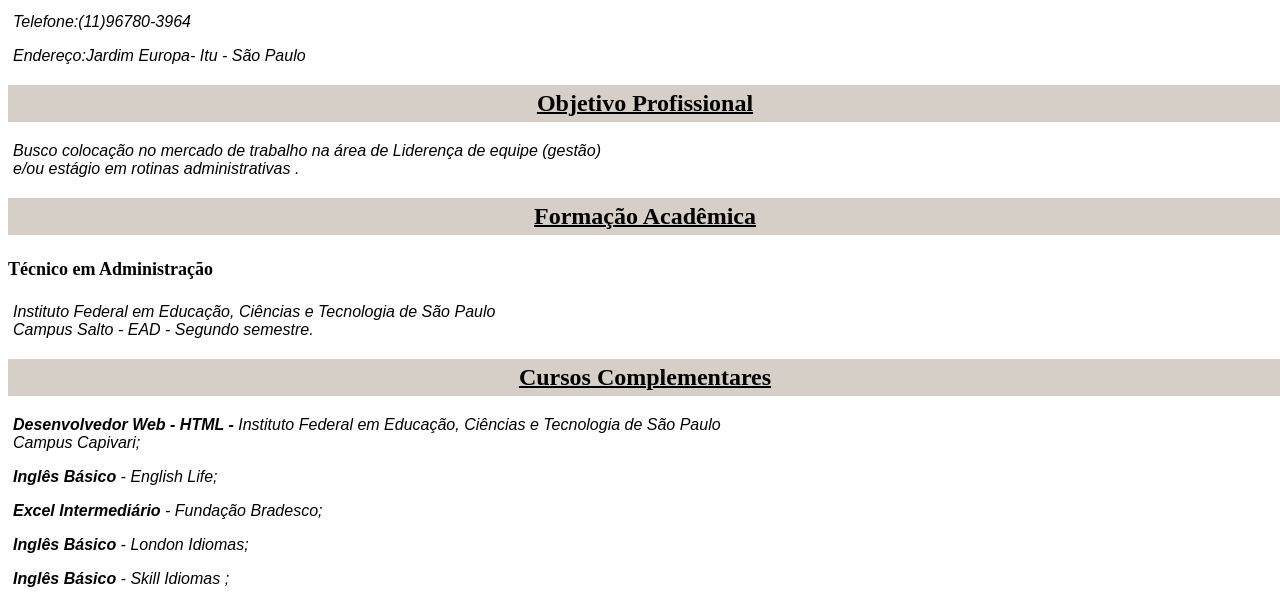
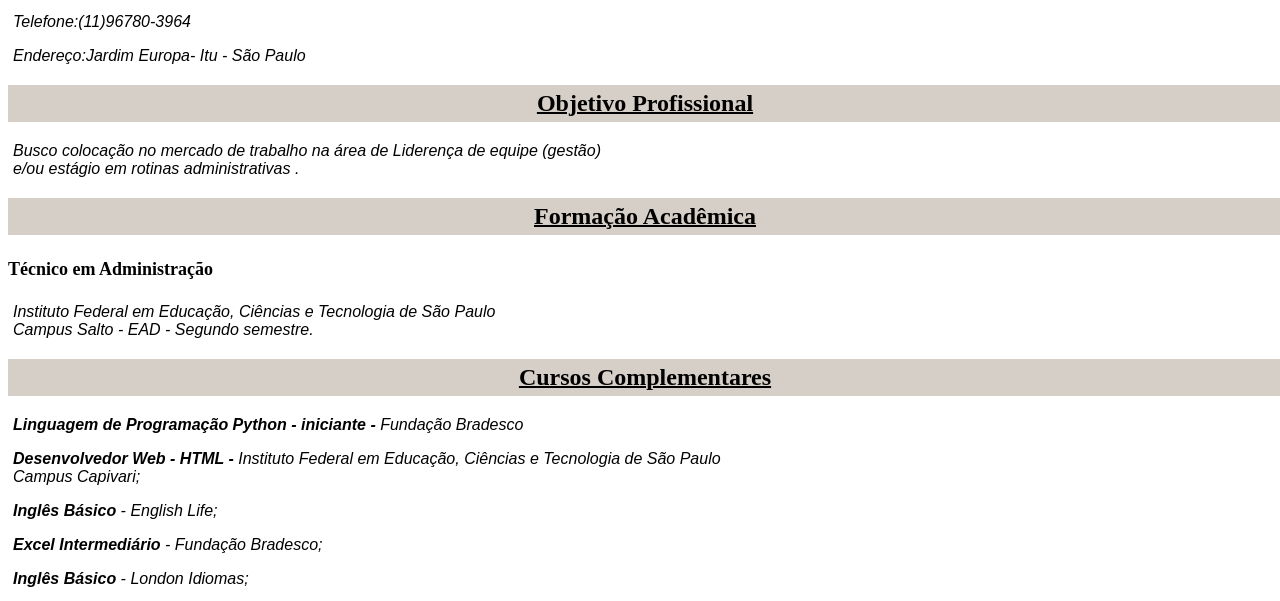
Before and after one commit to leticiaalvesdasilva/Curriculo, a plain HTML site: page index.html in a window 1280 px wide. Shown: the part 101-702 px from the top of the page. Drawn offline with Linux system fonts and the light colour scheme.

Commit message:
add mais um curso complementar

```diff
--- a/index.html
+++ b/index.html
@@ -29,6 +29,12 @@
         </p>
 
         <H2>Cursos Complementares</H2>
+
+        <p><strong>Linguagem de Programação Python - iniciante - </strong>
+           Fundação Bradesco
+            <br>
+        </p>
+
         <p><strong>Desenvolvedor Web - HTML -</strong>
             Instituto Federal em Educação, Ciências e Tecnologia de São Paulo
             <br>
```
